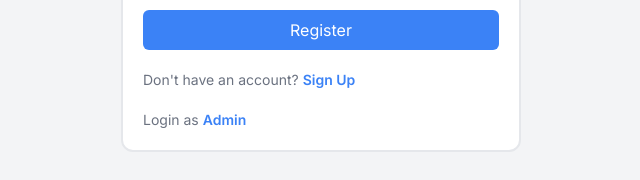
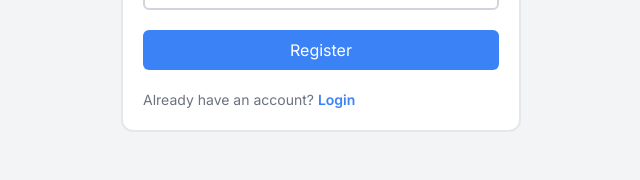
Before and after one commit to GirasArya/employee-attendance, a React (Create React App) app in the folder Frontend/: page /signup in a window 1280 px wide. Shown: the part 547-727 px from the top of the page, without its empty margins (319-959 px from the left). Built offline with nearby package versions, Linux system fonts and the light colour scheme; no server answers.

Commit message:
Saves login session from user

```diff
--- a/Frontend/src/pages/Login/Login.jsx
+++ b/Frontend/src/pages/Login/Login.jsx
@@ -22,6 +22,7 @@ const Login = () => {
             },)
             localStorage.setItem('token', response.data.token)
             localStorage.setItem('user', JSON.stringify(response.data.user))
+
             navigate('/attendance-form');
         } catch (error) {
             console.error(error);
--- a/Frontend/src/pages/Register/Register.jsx
+++ b/Frontend/src/pages/Register/Register.jsx
@@ -98,16 +98,10 @@ const Register = () => {
                     </form>
 
                     <div>
-                        <p className='text-sm text-gray-500 mt-5'>Don't have an account? <span className='text-blue-500 cursor-pointer font-semibold'><a href="/signup">Sign Up</a></span>
+                        <p className='text-sm text-gray-500 mt-5'>Already have an account? <span className='text-blue-500 cursor-pointer font-semibold'><a href="/login">Login</a></span>
                         </p>
                     </div>
 
-                    <div>
-                        <p className='mt-5 text-sm text-gray-500'>Login as <span className='text-blue-500 cursor-pointer font-semibold'>
-                            <a href='/'>Admin</a>
-                        </span>
-                        </p>
-                    </div>
                 </div>
             </div>
         </div>
```
